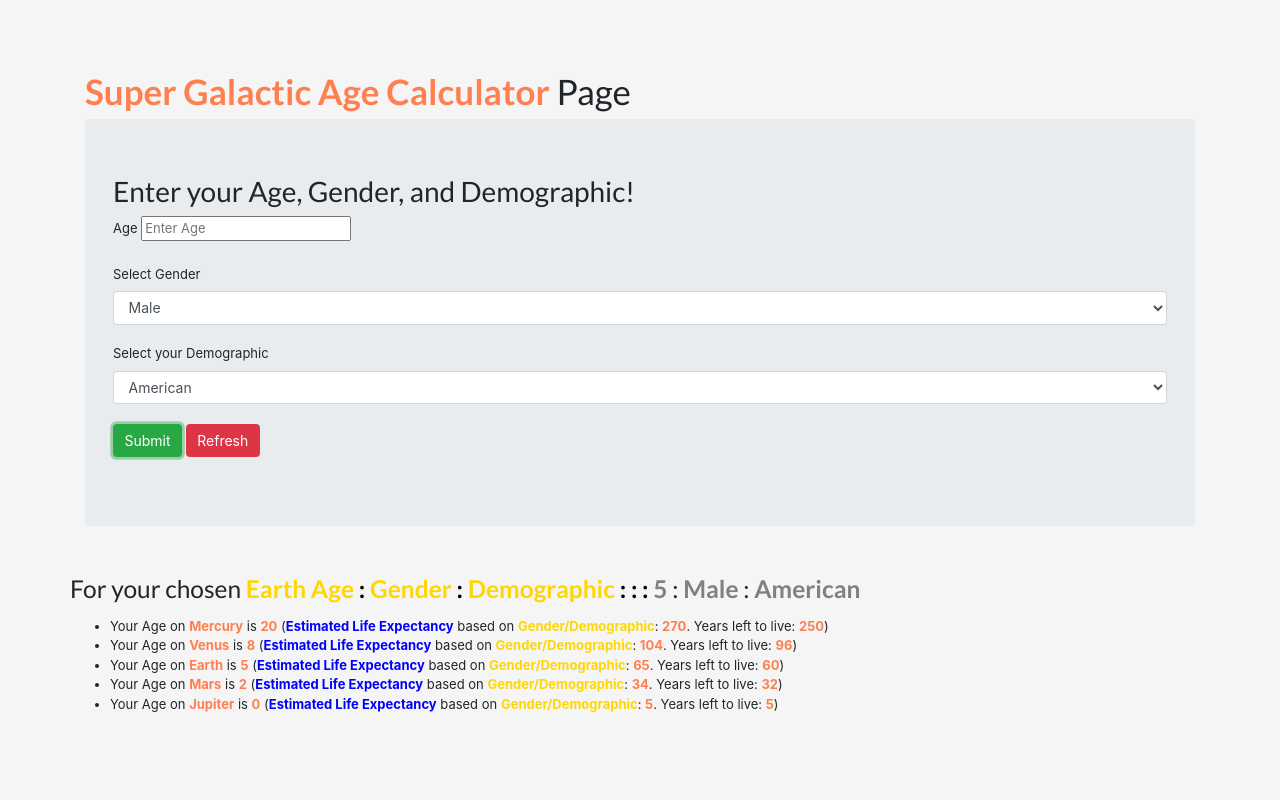
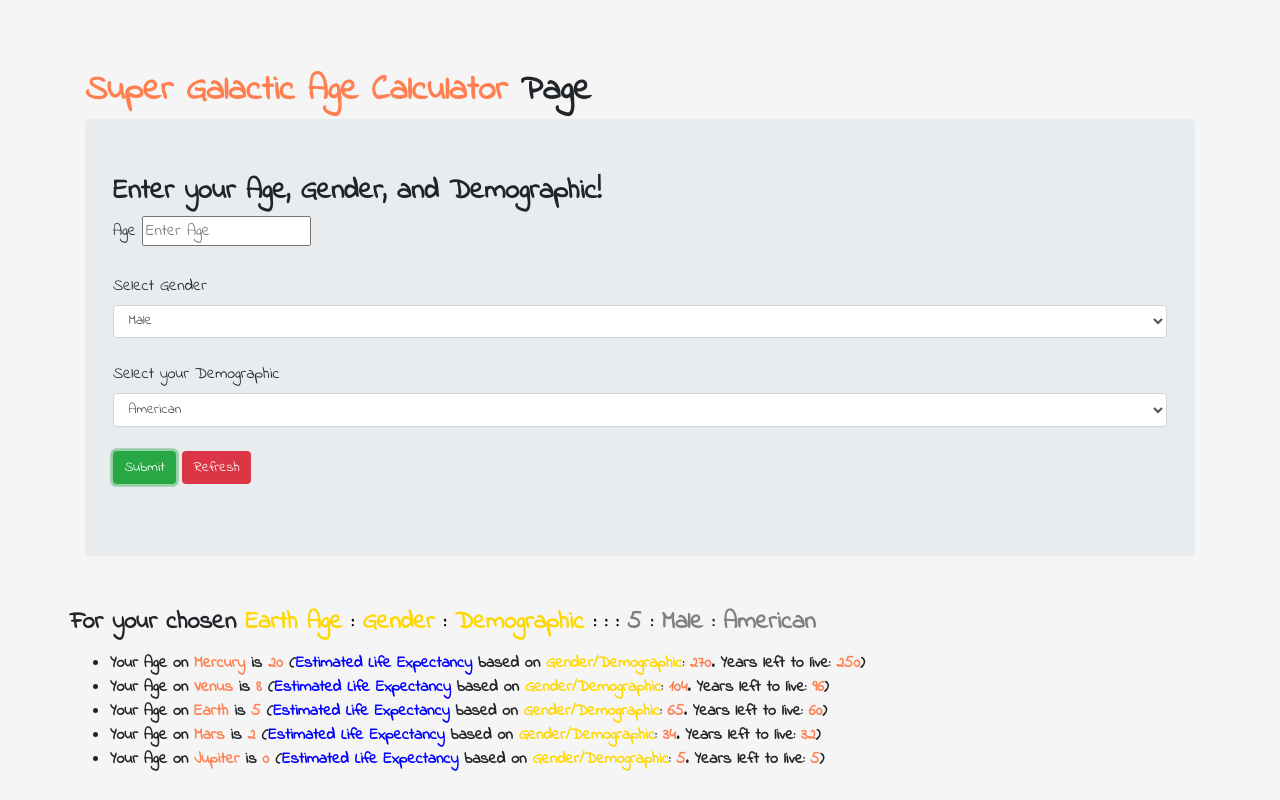
Before and after one commit to salimmayan/ProjectTestDrivenDev, a website built with webpack: page src/index.html in a window 1280 px wide. Both pictures are taken after typing "5" into the empty fields and a click on the button "Submit". Built offline with nearby package versions, Linux system fonts and the light colour scheme.

Commit message:
Changed to google font

```diff
--- a/src/index.html
+++ b/src/index.html
@@ -15,6 +15,7 @@
   <script src="https://stackpath.bootstrapcdn.com/bootstrap/4.4.1/js/bootstrap.min.js"
     integrity="sha384-wfSDF2E50Y2D1uUdj0O3uMBJnjuUD4Ih7YwaYd1iqfktj0Uod8GCExl3Og8ifwB6"
     crossorigin="anonymous"></script>
+  <link href="https://fonts.googleapis.com/css2?family=Indie+Flower&display=swap" rel="stylesheet">
   <title>Age Calculator</title>
 </head>
 
@@ -23,11 +24,11 @@
     <h1><span class="coralColor">Super Galactic Age Calculator</span> Page </h1>
     <div class="jumbotron">
       <!-- <img src="img/pizza.jpg" alt="A photo of a cute pizza slice." align = "right" height="110" width="110">       -->
-      <h2 id="anim">Enter your Age, Gender, and Demographic!</h2>
+      <h2>Enter your Age, Gender, and Demographic!</h2>
       <form id="formOne" name="ageCalculator">
         <div class="field">
           <label for="age">Age</label>
-          <input id="age" required input type="number" name="age" min="1" step="1" placeholder = "Enter Age" />
+          <input id="age" required input type="number" name="age" min="1" step="1" placeholder="Enter Age" />
         </div>
         <br>
         <label>Select Gender</label>
@@ -51,9 +52,11 @@
   </div>
   <div id="output">
     <br>
-    <p class="mb-0"><h3>For your chosen <span class="goldColor">Earth Age</span><span class="blackColor"> : </span><span
-        class="goldColor">Gender</span><span class="blackColor"> : </span><span class="goldColor">Demographic</span><span
-        class="blackColor"> : : : </span><span id="ageDemoSex"></span></h3></p>
+    <p class="mb-0">
+      <h3>For your chosen <span class="goldColor">Earth Age</span><span class="blackColor"> : </span><span
+          class="goldColor">Gender</span><span class="blackColor"> : </span><span
+          class="goldColor">Demographic</span><span class="blackColor"> : : : </span><span id="ageDemoSex"></span></h3>
+    </p>
     <blockquote class="blockquote">
       <ul id="agePerPlanet"></ul>
     </blockquote>
--- a/src/styles.css
+++ b/src/styles.css
@@ -1,7 +1,8 @@
 body {
     background-color: whitesmoke;
-    font-family: -apple-system, BlinkMacSystemFont, sans-serif;
-    font-size:small;
+   /*  font-family: -apple-system, BlinkMacSystemFont, sans-serif; */
+    font-family: 'Indie Flower', cursive;
+    font-size:medium;
     padding: 70px;
     /* background: url(http://nahj2018.org/wp-content/uploads/2020/01/coloring-book-pages-solar-system-birds-for-adults-designs-cute-halloween-awesome-pig-toddlers-creative-dinosaur-haven-crayola-inappropriate-drawings-spiderman-paper-enchanted-forest.jpg); */
     background-repeat: no-repeat;
@@ -9,36 +10,47 @@ body {
     /* opacity: 0.5; */
 }
 
+h1, h2, h3, p, ul, li{
+    font-family: 'Indie Flower', cursive;
+    font-weight: 700;
+}
 .coralColor {
     color: coral;
+    font-family: 'Indie Flower', cursive;
     font-weight: 700;
 }
 
 .blueColor {
+    font-family: 'Indie Flower', cursive;
     color: blue;
     font-weight: 700;
 }
 
 .blackColor {
+    font-family: 'Indie Flower', cursive;
     color: black;
     font-weight: 700;
 }
 
 .greyColor {
+    font-family: 'Indie Flower', cursive;
     color: grey;
     font-weight: 700;
 }
 
 .goldColor {
+    font-family: 'Indie Flower', cursive;
     color: gold;
     font-weight: 700;
 }
 
 #output {
+    font-family: 'Indie Flower', cursive;
     display: none;
 }
 
 #agePerPlanet {
+    font-family: 'Indie Flower', cursive;
     font-family: -apple-system, BlinkMacSystemFont, sans-serif;
-    font-size:small;
+    font-size:medium;
 }
```
